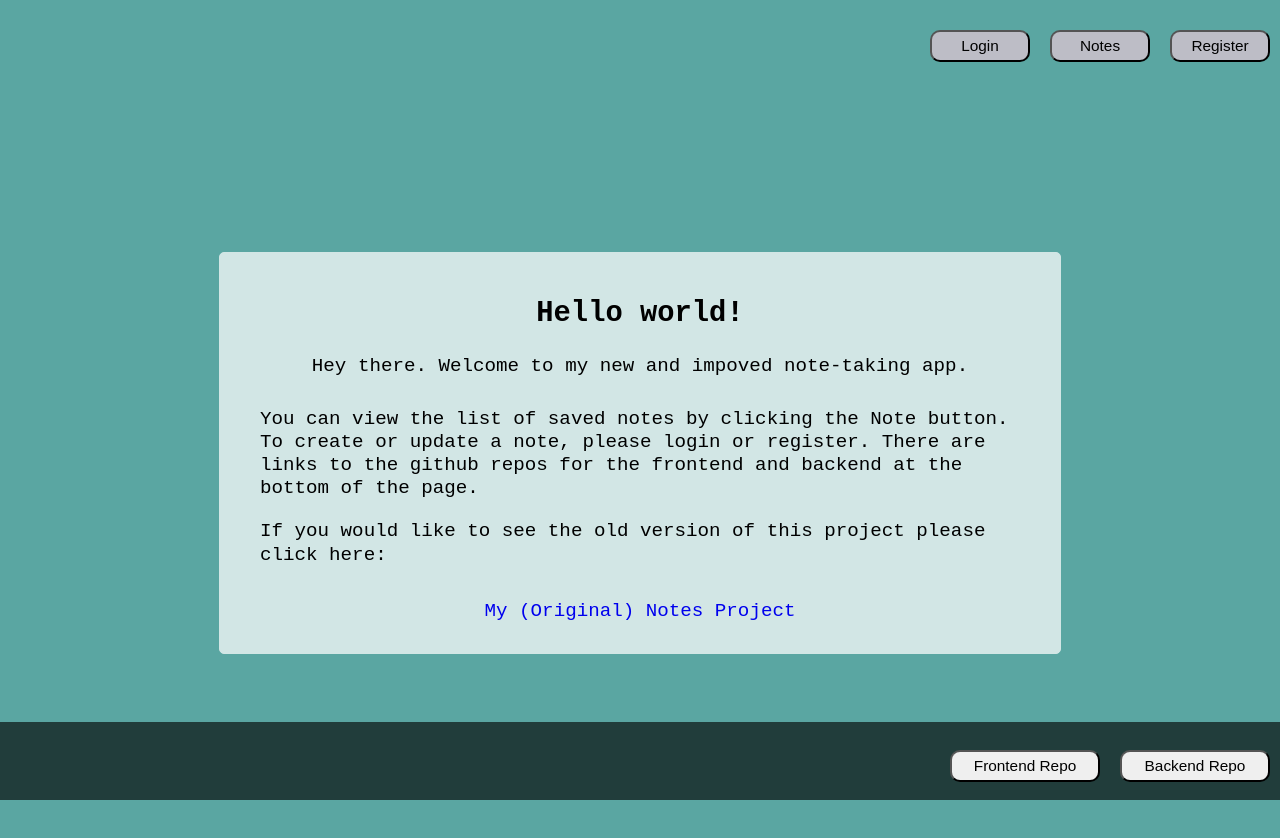
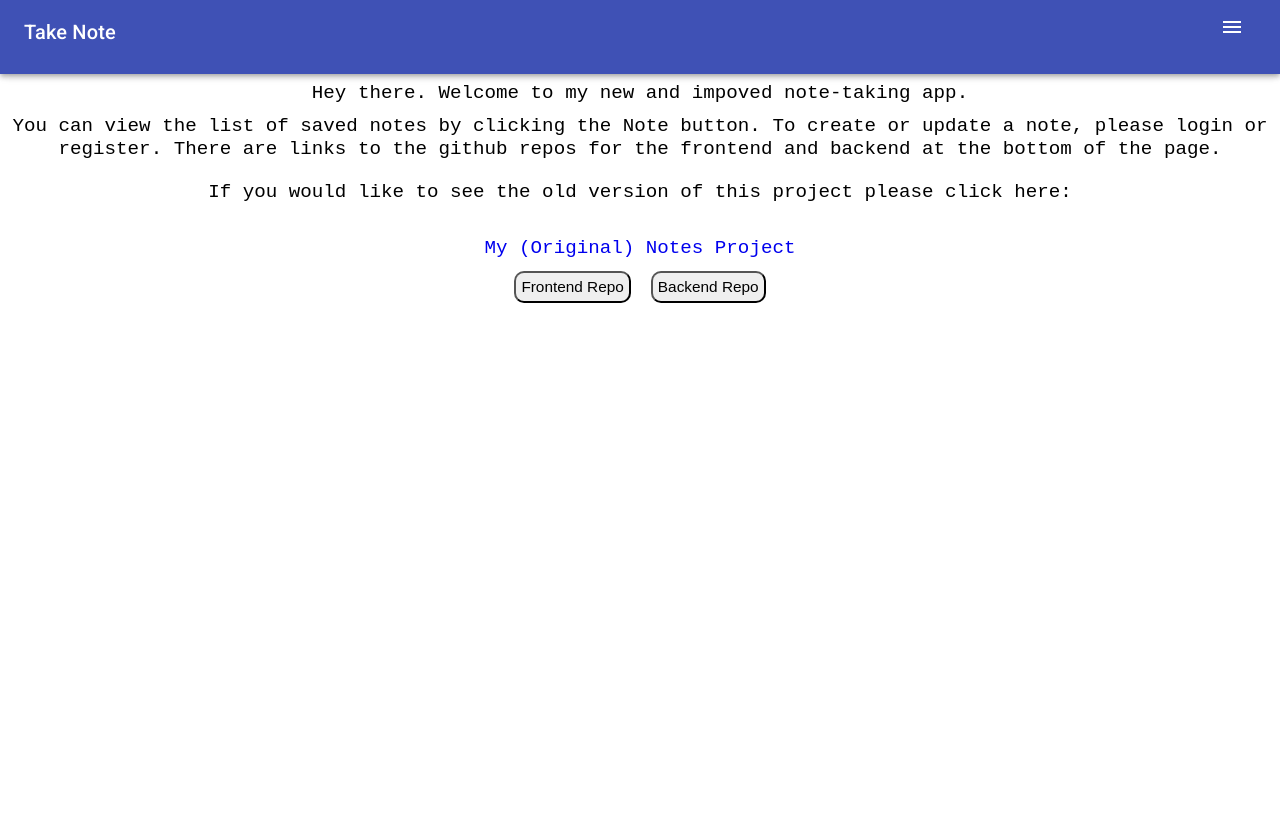
Before and after one commit to khamp19/mynotes-v2, a React (Create React App) app: page / in a window 1280 px wide. Shown: the top 838 px of the page. After the commit the page ends 800 px from the top, so only its background shows below. Built offline with nearby package versions, Linux system fonts and the light colour scheme.

Commit message:
new material navbar, removed footer, removed other css

```diff
--- a/src/App.css
+++ b/src/App.css
@@ -21,9 +21,9 @@ div {
   margin-bottom: 10px;
 }
 
-header {
+/* header {
   padding-bottom: 20px;
-}
+} */
 
 P {
   padding: 10px;
--- a/src/Components/Authentication/login.js
+++ b/src/Components/Authentication/login.js
@@ -23,6 +23,7 @@ import { withStyles } from '@material-ui/core/styles';
 const styles = theme => ({
   root: {
     height: '100vh',
+    marginTop: '75px',
   },
   image: {
     backgroundImage: `url(${LoginImg})`,
@@ -38,7 +39,7 @@ const styles = theme => ({
   },
   avatar: {
     margin: theme.spacing(1),
-    backgroundColor: theme.palette.secondary.main,
+    backgroundColor: '#5aa6a2',
   },
   form: {
     width: '100%', // Fix IE 11 issue.
@@ -135,10 +136,6 @@ class Login extends Component {
                   value={password}
                   onChange={this.handleInput}
                 />
-                <FormControlLabel
-                  control={<Checkbox value="remember" color="primary" />}
-                  label="Remember me"
-                />
                 <Button
                   type="submit"
                   fullWidth
--- a/src/Components/Authentication/logout.js
+++ b/src/Components/Authentication/logout.js
@@ -27,7 +27,6 @@ class LogoutButton extends Component {
     return (
       <div>
         <button
-          className="red-button"
           onClick={this.logMeOut.bind(this)}>
           Log Out
         </button>
--- a/src/Components/Authentication/register.js
+++ b/src/Components/Authentication/register.js
@@ -14,7 +14,6 @@ import Grid from '@material-ui/core/Grid';
 import LockOutlinedIcon from '@material-ui/icons/LockOutlined';
 import Typography from '@material-ui/core/Typography';
 import { withStyles } from '@material-ui/core/styles';
-import Container from '@material-ui/core/Container';
 import Paper from '@material-ui/core/Paper';
 
 const styles = theme => ({
@@ -25,6 +24,7 @@ const styles = theme => ({
   },
   root: {
     height: '100vh',
+    marginTop: '30px',
   },
   paper: {
     margin: theme.spacing(8, 4),
@@ -34,7 +34,7 @@ const styles = theme => ({
   },
   avatar: {
     margin: theme.spacing(1),
-    backgroundColor: theme.palette.secondary.main,
+    backgroundColor: '#5aa6a2',
   },
   form: {
     width: '100%', // Fix IE 11 issue.
@@ -110,6 +110,7 @@ class Register extends Component {
           direction="column"
           alignItems="center"
           justify="center"
+          className={classes.root}
         >
           <CssBaseline />
           <Grid item xs={12} sm={8} md={6} component={Paper} elevation={6} square>
@@ -118,7 +119,7 @@ class Register extends Component {
                 <LockOutlinedIcon />
               </Avatar>
               <Typography component="h1" variant="h5">
-                Sign up
+                Create an Account
               </Typography>
               <form className={classes.form} noValidate onSubmit={this.createUser}>
                 <TextField
@@ -177,4 +178,5 @@ const mapStateToProps = state => {
     loggedIn: state.AuthReducer.loggedIn,
   }
 }
+
 export default connect(mapStateToProps, { addUser, getUser })(withStyles(styles)(Register));
--- /dev/null
+++ b/src/Components/NavBar.js
@@ -0,0 +1,215 @@
+import React, { Component } from 'react';
+import { connect } from 'react-redux';
+import { getUser } from '../Actions/AuthActions';
+import { Link as RouterLink } from 'react-router-dom';
+import PropTypes from 'prop-types';
+import { withStyles } from '@material-ui/core/styles';
+import Logout from './Authentication/logout';
+
+
+import AppBar from '@material-ui/core/AppBar';
+import Toolbar from '@material-ui/core/Toolbar';
+import Typography from '@material-ui/core/Typography';
+import IconButton from '@material-ui/core/IconButton';
+import MenuIcon from '@material-ui/icons/Menu';
+import AccountCircle from '@material-ui/icons/AccountCircle';
+import Switch from '@material-ui/core/Switch';
+import FormControlLabel from '@material-ui/core/FormControlLabel';
+import FormGroup from '@material-ui/core/FormGroup';
+import MenuItem from '@material-ui/core/MenuItem';
+import Menu from '@material-ui/core/Menu';
+import Link from '@material-ui/core/Link';
+
+
+const styles = theme => ({
+  root: {
+    width: '100%',
+    position: 'fixed',
+    zIndex: 1000,
+    top: 0,
+    marginBottom: 30,
+    color: 'white',
+
+  },
+  grow: {
+    flexGrow: 1,
+  },
+  menuButton: {
+    marginLeft: -12,
+    marginRight: 20,
+    color: 'white',
+  },
+  // root: {
+  //   flexGrow: 1,
+  // },
+  // menuButton: {
+  //   marginRight: theme.spacing(2),
+  // },
+  title: {
+    flexGrow: 1,
+  },
+  link: {
+    textDecoration: 'none',
+    display: 'flex',
+  }
+});
+
+class NavBar extends Component {
+  constructor(props){
+    super(props);
+    this.state = {
+      anchorEl: false,
+    }
+  }
+
+  //check logged-in status
+  async componentDidMount() {
+    await this.props.getUser();
+  }
+
+  async componentDidUpdate(prevProps) {
+    if (this.props.loggedIn !== prevProps.loggedIn) {
+      await this.props.getUser();
+    }
+  }
+
+  // handleMobileMenuOpen = event => {
+  //   this.setState({ mobileMoreAnchorEl: event.currentTarget });
+  // };
+
+  // handleMobileMenuClose = () => {
+  //   this.setState({ mobileMoreAnchorEl: null });
+  // };
+
+  handleMenu = (event) => {
+    this.setState({ anchorEl: event.currentTarget })
+  }
+
+  handleClose = () => {
+    this.setState({ anchorEl: null })
+  }
+
+  render(){
+    const { classes } = this.props;
+    const { anchorEl, } = this.state;
+    const auth = this.props.loggedIn;
+    const open = Boolean(anchorEl);
+
+    return (
+      <div className={classes.root}>
+        <AppBar position="static">
+
+          <Toolbar>
+            <Typography variant="h6" className={classes.title}>
+              <Link to='/' component={RouterLink} style={{color: 'white'}}>
+                Take Note
+              </Link>
+            </Typography>
+
+            {auth && (
+              <div>
+                <IconButton
+                  aria-label="Account of current user"
+                  aria-controls="menu-appbar"
+                  aria-haspopup="true"
+                  onClick={this.handleMenu}
+                  color="inherit"
+                >
+                  <AccountCircle />
+                </IconButton>
+                <Menu
+                  id="menu-appbar"
+                  anchorEl={anchorEl}
+                  anchorOrigin={{
+                    vertical: 'top',
+                    horizontal: 'right',
+                  }}
+                  keepMounted
+                  transformOrigin={{
+                    vertical: 'top',
+                    horizontal: 'right',
+                  }}
+                  open={open}
+                  onClose={this.handleClose}
+                >
+                  <MenuItem>
+                    <Link to='/notes' component={RouterLink} className={classes.link} variant="body2" style={{ textDecoration: 'none', display: 'flex' }}>
+                      All Notes
+                    </Link>
+                  </MenuItem>
+                  <MenuItem>
+                    <Link to='/new-note' component={RouterLink} className={classes.link} variant="body2" style={{ textDecoration: 'none', display: 'flex' }}>
+                      New Note
+                    </Link>
+                  </MenuItem>
+                  <MenuItem>Profile</MenuItem>
+                  <MenuItem>About</MenuItem>
+                  <MenuItem>
+                    <Logout />
+                  </MenuItem>
+                </Menu>
+              </div>
+            )}
+            {!auth && (
+              <div>
+                <IconButton
+                  aria-label="Public Menu"
+                  aria-controls="menu-appbar"
+                  aria-haspopup="true"
+                  onClick={this.handleMenu}
+                  color="inherit">
+                  <MenuIcon />
+                </IconButton>
+                <Menu
+                  id="menu-appbar"
+                  anchorEl={anchorEl}
+                  anchorOrigin={{
+                    vertical: 'top',
+                    horizontal: 'right',
+                  }}
+                  keepMounted
+                  transformOrigin={{
+                    vertical: 'top',
+                    horizontal: 'right',
+                  }}
+                  open={open}
+                  onClose={this.handleClose}
+                >
+                  <MenuItem>
+                    <Link to='/login' component={RouterLink} className={classes.link} variant="body2" >
+                      Login
+                    </Link>
+                  </MenuItem>
+                  <MenuItem>
+                    <Link to='/register' component={RouterLink} className={classes.link} variant="body2" >
+                      Register
+                    </Link>
+                  </MenuItem>
+                </Menu>
+              </div>
+            )}
+
+          </Toolbar>
+        </AppBar>
+      </div>
+    );
+  }
+
+}
+
+NavBar.propTypes = {
+  classes: PropTypes.object.isRequired,
+}
+
+const mapStateToProps = state => {
+  return {
+    loggedIn: state.AuthReducer.loggedIn,
+  }
+}
+
+export default connect(mapStateToProps, { getUser })(withStyles(styles)(NavBar));
+
+//for mobile:
+// <IconButton edge="start" className={classes.menuButton} color="inherit" aria-label="Menu">
+//   <MenuIcon />
+// </IconButton>
--- a/src/Components/Notes/AllNotes.js
+++ b/src/Components/Notes/AllNotes.js
@@ -2,7 +2,7 @@ import React, {Component} from 'react';
 import { connect } from 'react-redux';
 import { Link } from 'react-router-dom';
 import { getAllNotes } from '../../Actions/NotesActions';
-import './allNotes.css';
+// import './allNotes.css';
 
 class AllNotes extends Component {
   componentDidMount() {
--- a/src/Components/Users/UserNav.js
+++ b/src/Components/Users/UserNav.js
@@ -6,6 +6,9 @@ import { getUser } from '../../Actions/AuthActions';
 
 import Logout from '../Authentication/logout';
 // import './userNav.css';
+
+
+
 //user navigation navbar
 //if not logged in, shows login option
 //if logged in has links to user dashboard, create note, and logout button
--- a/src/Components/landingPage.js
+++ b/src/Components/landingPage.js
@@ -1,5 +1,7 @@
 import React from 'react';
-import './landingpage.css';
+import { Link } from 'react-router-dom';
+// import './landingpage.css';
+
 
 const LandingPage = () => {
   return (
@@ -19,6 +21,16 @@ const LandingPage = () => {
         target="_blank" rel="noopener noreferrer">
         My (Original) Notes Project
       </a>
+      <footer>
+        <div className="button-container-bottom">
+          <Link to='https://github.com/khamp19/mynotes-v2' target="_blank" rel="noopener noreferrer">
+            <button className="footer-nav-button">Frontend Repo</button>
+          </Link>
+          <Link to='https://github.com/khamp19/notes_project_II' target="_blank" rel="noopener noreferrer">
+            <button className="footer-nav-button">Backend Repo</button>
+          </Link>
+        </div>
+      </footer>
     </div>
   )
 }
--- a/src/index.css
+++ b/src/index.css
@@ -36,7 +36,7 @@ body {
 	line-height: 1.2;
 	font-size: 120%;
 	box-sizing: border-box;
-	background-color: #5aa6a2;
+	/* background-color: #5aa6a2; */
 	font-family: 'Courier New', Courier, monospace;
 	margin-bottom: 200px;
 }
@@ -79,7 +79,7 @@ button {
 	/* padding: 10px; */
 }
 
-.red-button {
+/* .red-button {
 	background-color: firebrick;
 	width: 100px;
 	color: #ebebeb;
@@ -92,7 +92,7 @@ button {
 	padding: 0px;
 	height: 32px;
 	margin-top: 20px;
-}
+} */
 
 .note-title {
 	width: 400px;
@@ -114,19 +114,18 @@ button {
 	flex-wrap: wrap;
 }
 
-footer {
+/* footer {
 	position: fixed;
 	bottom: 0;
 	width: 100%;
 	color: #ebebeb;
 	background-color: #213d3b;
-	/* height: 90px; */
+	height: 90px;
 	display: flex;
 	justify-content: flex-end;
-}
+} */
 
-.button-container-bottom {
-	/* border: 1px solid orange; */
+/* .button-container-bottom {
 	width: 100%;
 	display: flex;
 	justify-content: flex-end;
@@ -141,7 +140,7 @@ footer {
 .footer-nav-button:hover {
 	background-color: #4f4cb5;
 	color: #ebebeb;
-}
+} */
 
 /* @media (max-width: 768px) {
 
--- a/src/index.js
+++ b/src/index.js
@@ -18,7 +18,8 @@ import Register from  './Components/Authentication/register';
 import Login from './Components/Authentication/login';
 // import UserDashboard from './Components/Users/UserDashboard';
 import UserNav from './Components/Users/UserNav';
-import SignInSide from './Components/SignInTest';
+// import SignInSide from './Components/SignInTest';
+import NavBar from './Components/NavBar';
 
 const middleware = applyMiddleware(thunk, logger);
 const store = createStore(rootReducer, middleware);
@@ -28,7 +29,7 @@ ReactDOM.render(
     <Router>
       <div>
         <header>
-          <UserNav />
+          <NavBar />
         </header>
         <Route exact path='/' component={App} />
         <Route path='/register' component={Register} />
@@ -37,17 +38,6 @@ ReactDOM.render(
         <Route exact path='/notes' component={AllNotes} />
         <Route exact path='/notes/:id' component={NoteDetail} />
         <Route exact path='/notes/:id/update' component={EditNote} />
-        <Route exact path='/signin-test' component={SignInSide} />
-        <footer>
-          <div className="button-container-bottom">
-            <Link to='https://github.com/khamp19/mynotes-v2' target="_blank" rel="noopener noreferrer">
-              <button className="footer-nav-button">Frontend Repo</button>
-            </Link>
-            <Link to='https://github.com/khamp19/notes_project_II' target="_blank" rel="noopener noreferrer">
-              <button className="footer-nav-button">Backend Repo</button>
-            </Link>
-          </div>
-        </footer>
       </div>
     </Router>
   </Provider>
```
